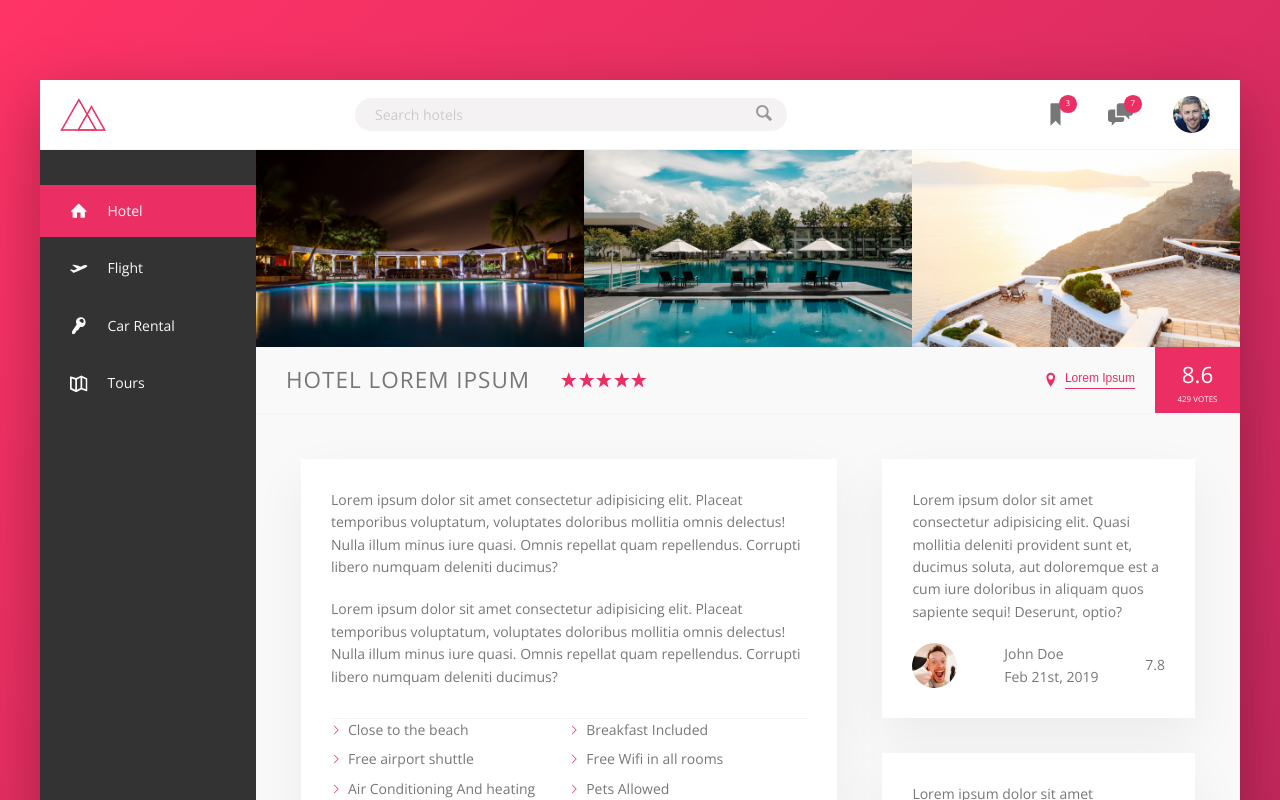
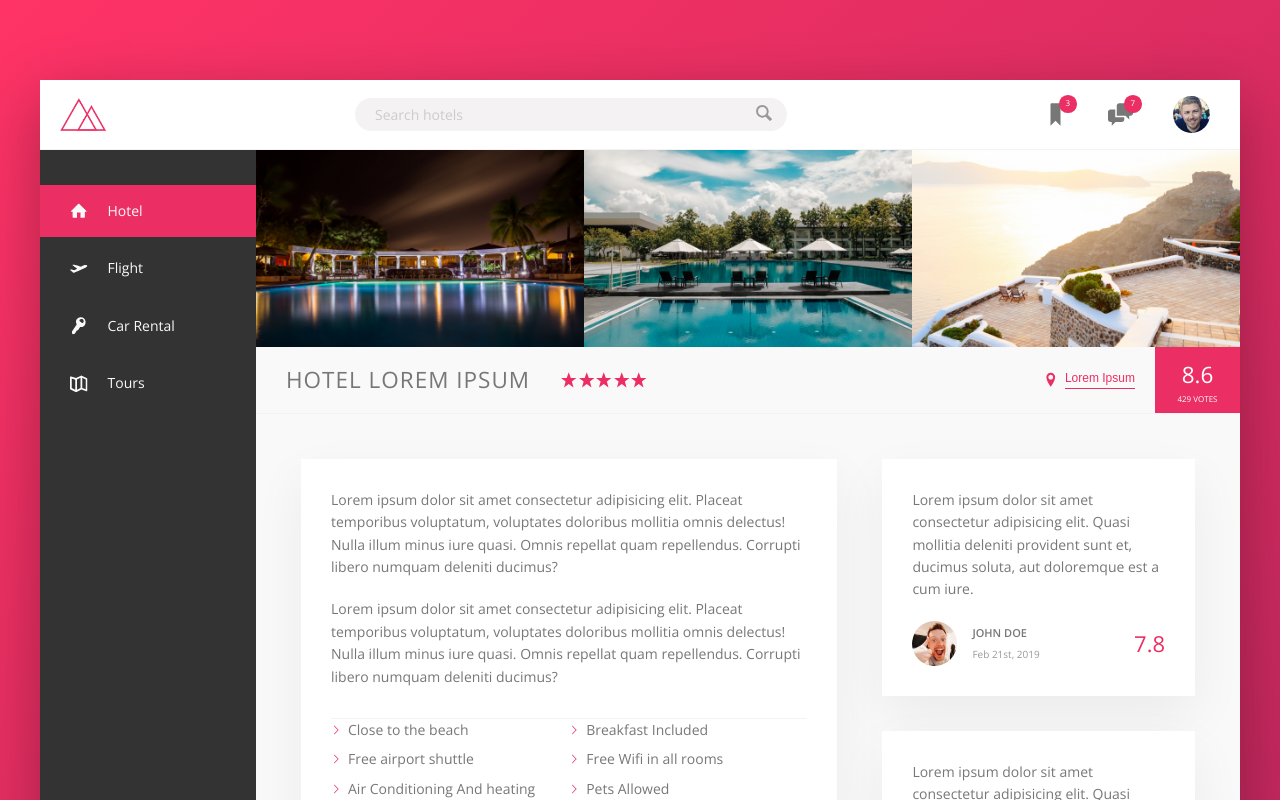
Before and after one commit to akshayr20/Hotel-Booking, an Angular app: page / in a window 1280 px wide. Shown: the top 800 px of the page. Built offline with nearby package versions, Linux system fonts and the light colour scheme.

Commit message:
added styles to user-review section

```diff
--- a/src/app/hotel-view/hotel-detail/hotel-detail.component.html
+++ b/src/app/hotel-view/hotel-detail/hotel-detail.component.html
@@ -34,7 +34,7 @@
     <figure class="review">
       <blockquote class="review__text">
         Lorem ipsum dolor sit amet consectetur adipisicing elit. Quasi mollitia deleniti provident sunt et, ducimus soluta, aut doloremque est a cum
-        iure doloribus in aliquam quos sapiente sequi! Deserunt, optio?
+        iure.
       </blockquote>
       <figcaption class="review__user">
         <img src="../../../assets/img/user-1.jpg" alt="User 1" class="review__photo" />
@@ -49,7 +49,7 @@
     <figure class="review">
       <blockquote class="review__text">
         Lorem ipsum dolor sit amet consectetur adipisicing elit. Quasi mollitia deleniti provident sunt et, ducimus soluta, aut doloremque est a cum
-        iure doloribus in aliquam quos sapiente sequi! Deserunt, optio?
+        iure.
       </blockquote>
       <figcaption class="review__user">
         <img src="../../../assets/img/user-3.jpg" alt="User 1" class="review__photo" />
--- a/src/app/hotel-view/hotel-detail/hotel-detail.component.scss
+++ b/src/app/hotel-view/hotel-detail/hotel-detail.component.scss
@@ -84,30 +84,40 @@
   margin-bottom: 3.5rem;
 
   &__text {
+    margin-bottom: 2rem;
   }
 
   &__user {
     display: flex;
-    justify-content: space-between;
     align-items: center;
-    padding-top: 2rem;
   }
 
   &__photo {
     height: 4.5rem;
     width: 4.5rem;
     border-radius: 50%;
+    margin-right: 1.5rem;
   }
 
   &__user-box {
+    margin-right: auto;
   }
 
   &__user-name {
+    font-size: 1.1rem;
+    font-weight: 600;
+    text-transform: uppercase;
+    margin-bottom: 4px;
   }
 
   &__user-date {
+    font-size: 1rem;
+    color: var(--color-grey-dark-3);
   }
 
   &__rating {
+    font-size: 2.2rem;
+    font-weight: 300;
+    color: var(--color-primary);
   }
 }
```
